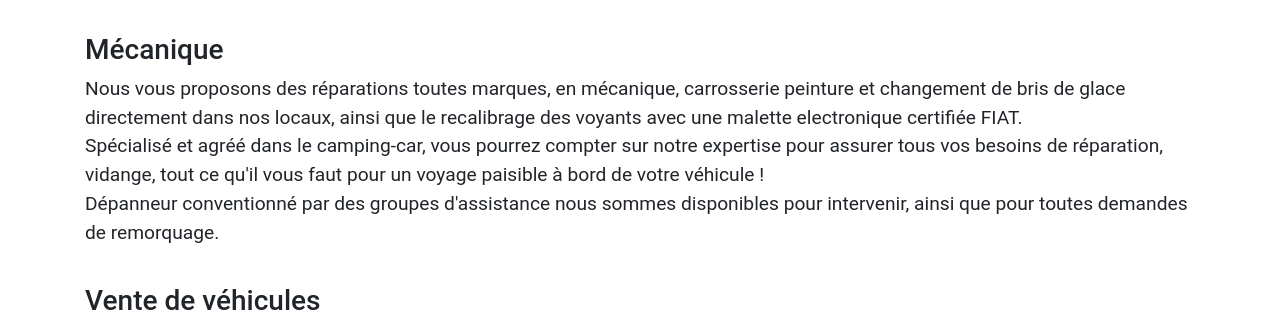
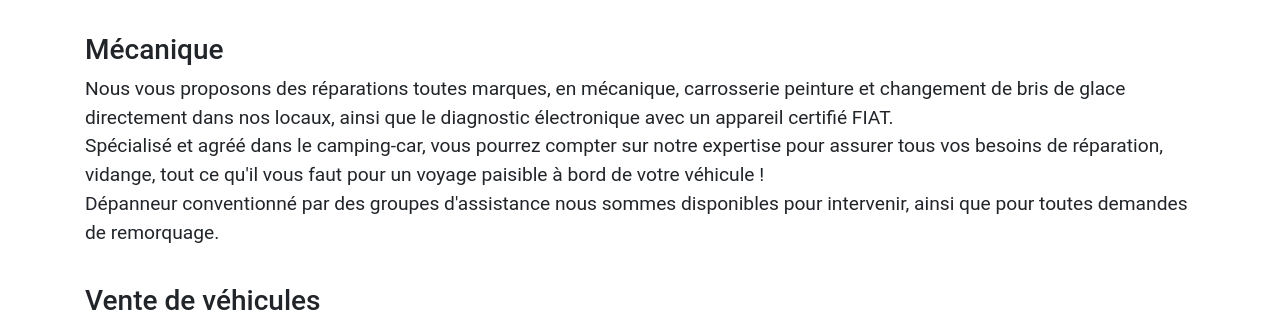
Before and after one commit to PierreG-dev/Garage_BRINCAT, a Symfony app: template templates/main/about.html.twig in a window 1280 px wide. Shown: the part 768-1084 px from the top of the page. Run offline with Twig, Linux system fonts and the light colour scheme; the template is opened without the code that fills it, so the values that code supplies are empty; some libraries are stand-ins or nearby versions.

Commit message:
Changes in speech in about page

```diff
--- a/templates/main/about.html.twig
+++ b/templates/main/about.html.twig
@@ -94,8 +94,7 @@
             <h3 class="col-12">Mécanique</h3>
             <p class="col-12">Nous vous proposons des réparations toutes marques, en mécanique, carrosserie peinture et
                 changement de bris de glace
-                directement dans nos locaux, ainsi que le recalibrage des voyants avec une malette electronique
-                certifiée FIAT.
+                directement dans nos locaux, ainsi que le diagnostic électronique avec un appareil certifié FIAT.
                 <br>
                 Spécialisé et agréé dans le camping-car, vous pourrez compter sur notre expertise pour assurer tous vos
                 besoins
```
Also changed, not shown: public/css/style.css (+1 -21 lines).
